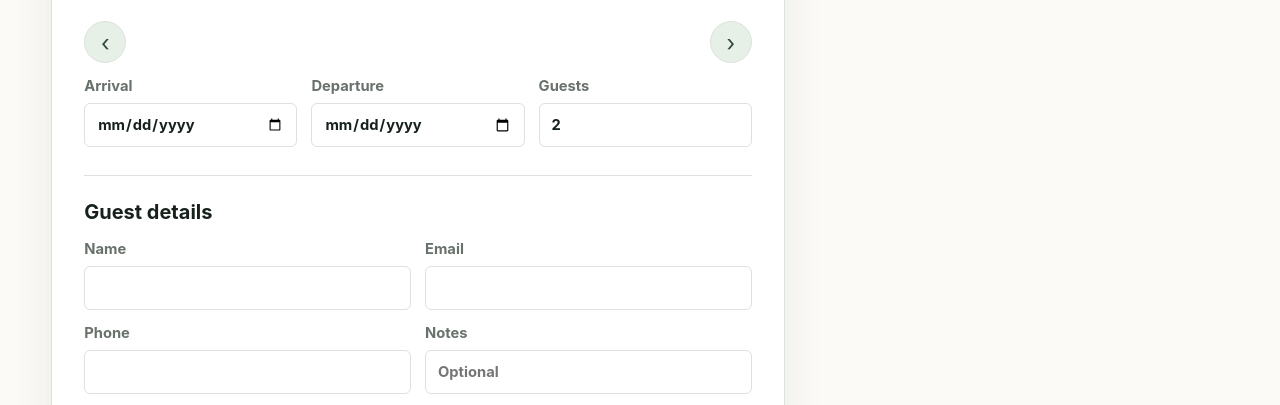
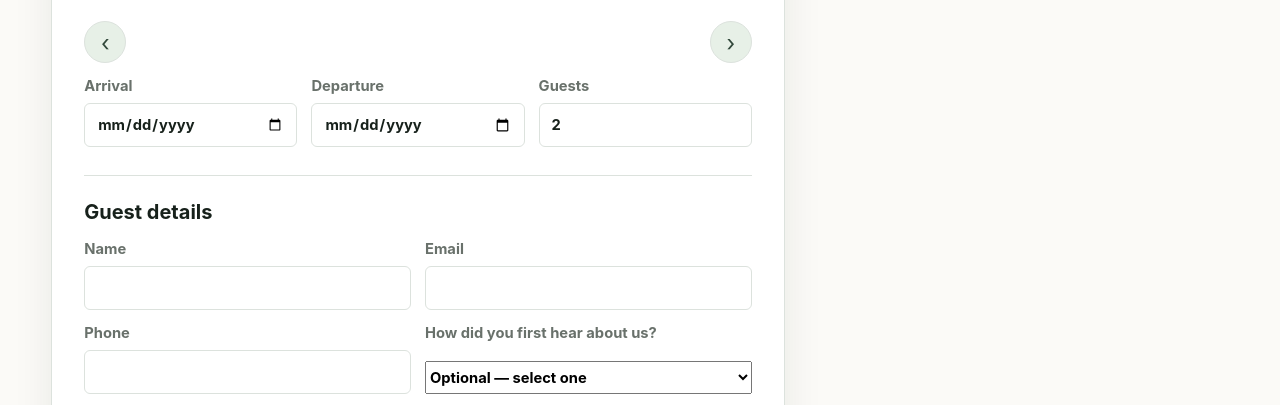
Before and after one commit to mucaslucasdevelops/sixth14th-booking-production, a website: page public/index.html in a window 1280 px wide. Shown: the part 339-744 px from the top of the page. Drawn offline with Linux system fonts and the light colour scheme; no server answers.

Commit message:
Preserve guest source tracking: public/index.html

```diff
--- a/public/index.html
+++ b/public/index.html
@@ -72,6 +72,19 @@
               <input name="phone" autocomplete="tel" required>
             </label>
             <label>
+              How did you first hear about us?
+              <select name="discoverySource">
+                <option value="">Optional — select one</option>
+                <option value="google_search">Google search</option>
+                <option value="google_maps">Google Maps</option>
+                <option value="friend_family">Friend or family</option>
+                <option value="returning_guest">I’ve stayed here before</option>
+                <option value="airbnb">Airbnb</option>
+                <option value="social_media">Social media</option>
+                <option value="other">Other</option>
+              </select>
+            </label>
+            <label>
               Notes
               <input name="notes" placeholder="Optional">
             </label>
@@ -111,6 +124,7 @@
       </aside>
     </main>
 
+    <script src="/source-attribution.js"></script>
     <script src="/tracking.js" type="module"></script>
     <script src="/app.js" type="module"></script>
   </body>
```
